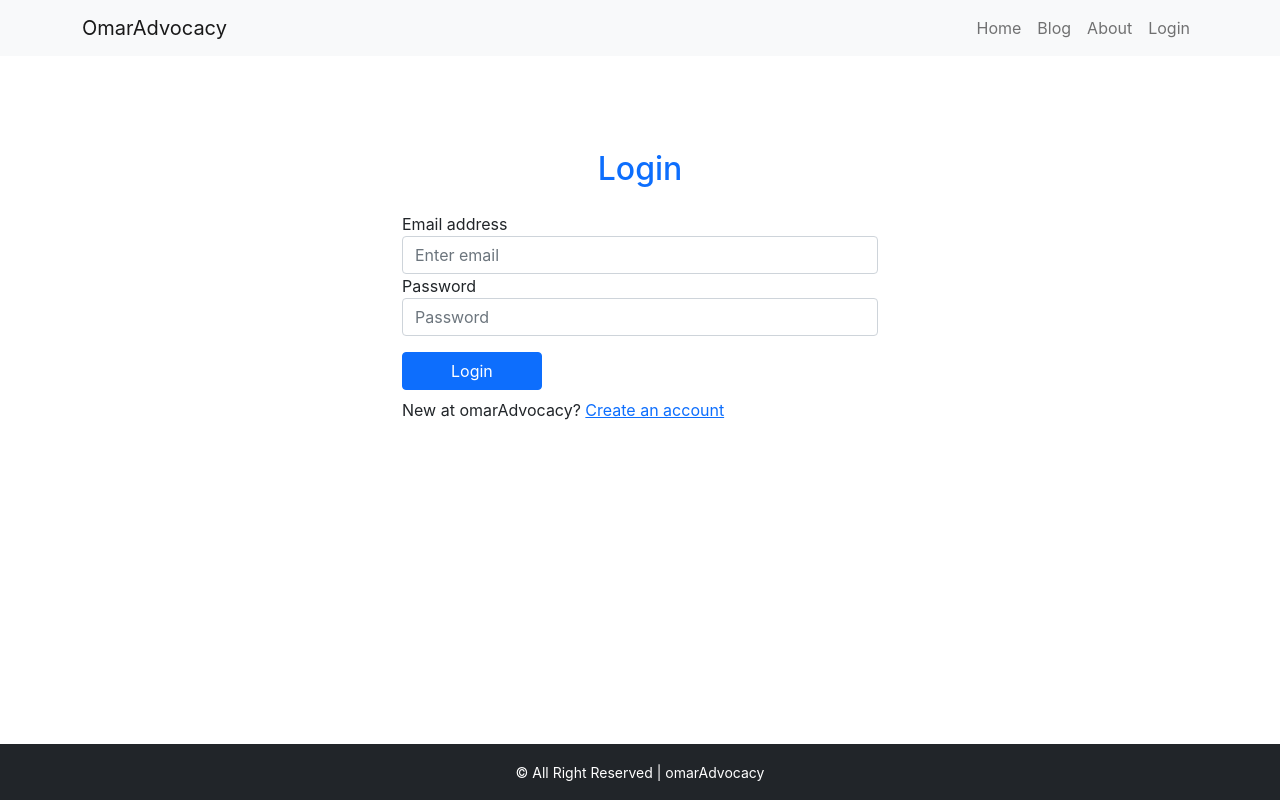
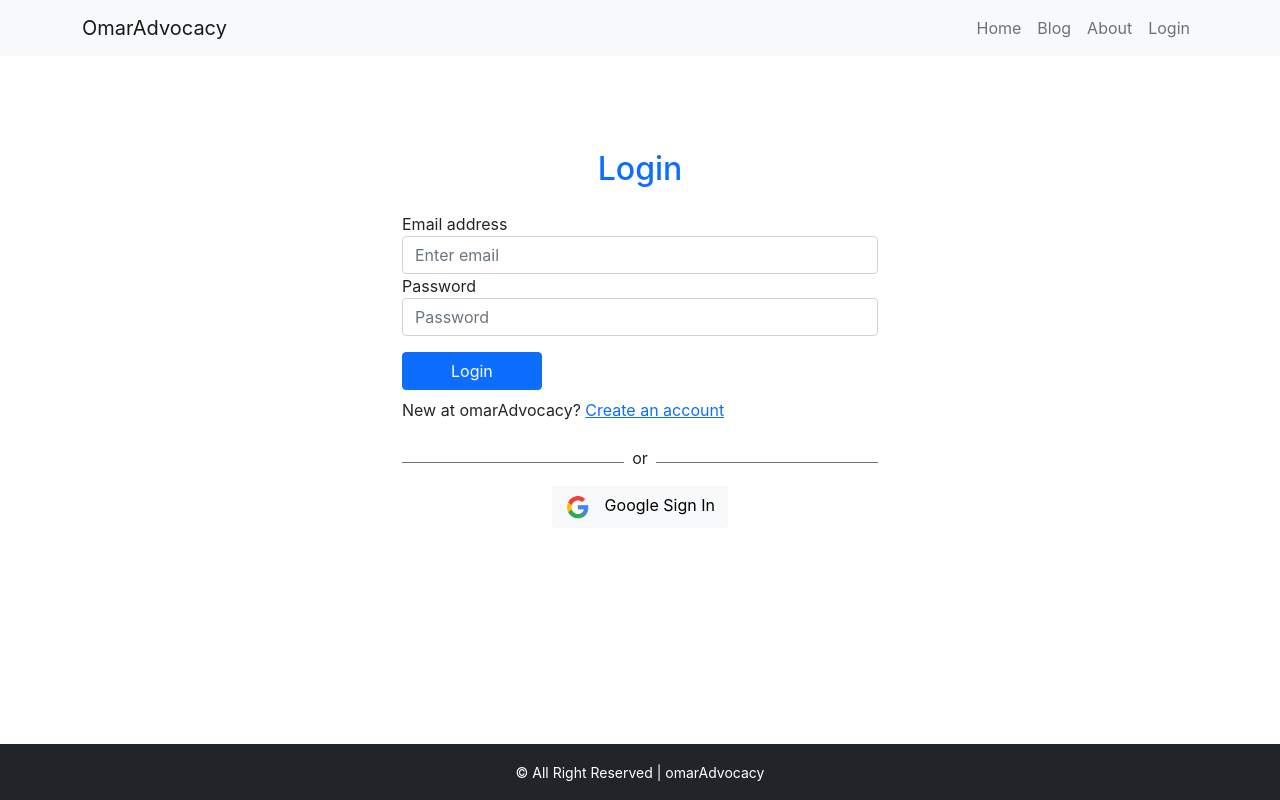
Before and after one commit to omarfurkan/omar-advocacy, a React (Create React App) app: page /login in a window 1280 px wide. Built offline with nearby package versions, Linux system fonts and the light colour scheme; no server answers.

Commit message:
google sign in setup

```diff
--- a/src/components/Login/Login.js
+++ b/src/components/Login/Login.js
@@ -2,7 +2,9 @@
 import { useSignInWithEmailAndPassword } from 'react-firebase-hooks/auth';
 import { Link, useLocation, useNavigate } from 'react-router-dom';
 import auth from '../../firebase.init';
-import './Login.css'
+import SocialLogin from '../SocialLogin/SocialLogin';
+import './Login.css';
+
 
 const Login = () => {
     const [email, setEmail] = useState('');
@@ -48,6 +50,7 @@
                 <button type="submit" className="btn btn-primary px-5">Login</button>
             </form>
             <p className='mt-2'>New at omarAdvocacy? <Link className='text-primary' to='/register'>Create an account</Link></p>
+            <SocialLogin></SocialLogin>
         </div>
     );
 };
--- a/src/components/Shared/Header/Header.js
+++ b/src/components/Shared/Header/Header.js
@@ -25,7 +25,7 @@
                             <Nav.Link as={Link} to="/about">About</Nav.Link>
                             {
                                 user ?
-                                    <button style={{ 'textDecoration': 'none' }} className='btn btn-link text-dark' onClick={handleSignOut}>Sign out</button> :
+                                    <button style={{ textDecoration: 'none' }} className='btn btn-link text-dark' onClick={handleSignOut}>Sign out</button> :
                                     <Nav.Link as={Link} to="/login">Login</Nav.Link>
                             }
                         </Nav>
--- a/src/components/SocialLogin/SocialLogin.js
+++ b/src/components/SocialLogin/SocialLogin.js
@@ -1,9 +1,41 @@
 import React from 'react';
+import { useSignInWithGoogle } from 'react-firebase-hooks/auth';
+import { useNavigate } from 'react-router-dom';
+import auth from '../../firebase.init';
+import google from '../../images/google-logo.png';
 
 const SocialLogin = () => {
+    const [signInWithGoogle, user, loading, error] = useSignInWithGoogle(auth);
+    const navigate = useNavigate();
+
+    let errorElement;
+    if (error) {
+        errorElement = <div>
+            <p className='text-danger mt-3 text-center'>Error: {error?.message}</p>
+        </div>
+    }
+
+    if (user) {
+        navigate('/')
+    }
+
     return (
         <div>
-
+            <div className='d-flex  align-items-center'>
+                <div style={{ height: '1px' }} className='bg-secondary w-50'></div>
+                <p className='mt-2 px-2'>or</p>
+                <div style={{ height: '1px' }} className='bg-secondary w-50'></div>
+            </div>
+            <div>
+                <button
+                    onClick={() => signInWithGoogle()}
+                    className='btn btn-light d-block mx-auto'>
+                    <img style={{ width: '35px', paddingRight: "10px" }}
+                        src={google} alt="" />
+                    <span> Google Sign In</span>
+                </button>
+                {errorElement}
+            </div>
         </div>
     );
 };
```
Also changed, not shown: src/images/google-logo.png (added).
